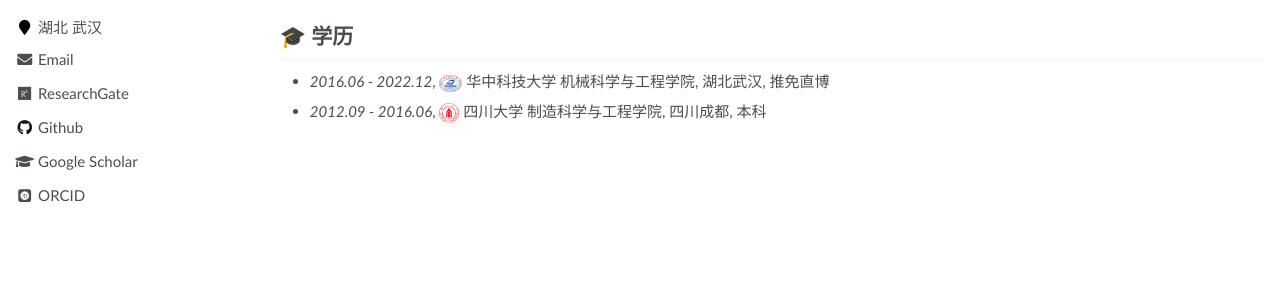
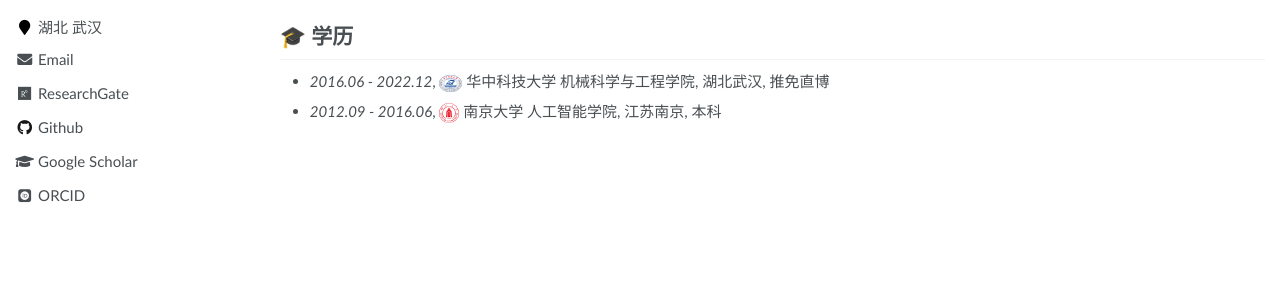
Before and after one commit to DeathPolca/DeathPolca.github.io, a Jekyll site: the page built from _pages/about.md, in a window 1280 px wide. Shown: the part 353-647 px from the top of the page. Built offline with Jekyll 4.4.1, drawn with Linux system fonts in a browser that asks for light colours; some web fonts are replaced.

Commit message:
some change

```diff
--- a/_pages/about.md
+++ b/_pages/about.md
@@ -35,7 +35,7 @@ redirect_from:
 
 # 🎓 学历
 - *2016.06 - 2022.12*, <a href="https://www.hust.edu.cn/"><img class="svg" src="/images/HUST_logo.svg" width="23pt"></a> 华中科技大学 机械科学与工程学院, 湖北武汉, 推免直博
-- *2012.09 - 2016.06*, <a href="https://www.scu.edu.cn/"><img class="svg" src="/images/SCU_logo.svg" width="20pt"></a> 四川大学 制造科学与工程学院, 四川成都, 本科
+- *2012.09 - 2016.06*, <a href="https://www.scu.edu.cn/"><img class="svg" src="/images/SCU_logo.svg" width="20pt"></a> 南京大学 人工智能学院, 江苏南京, 本科
 
 <span class='anchor' id='-lwzl'></span>
 
```
